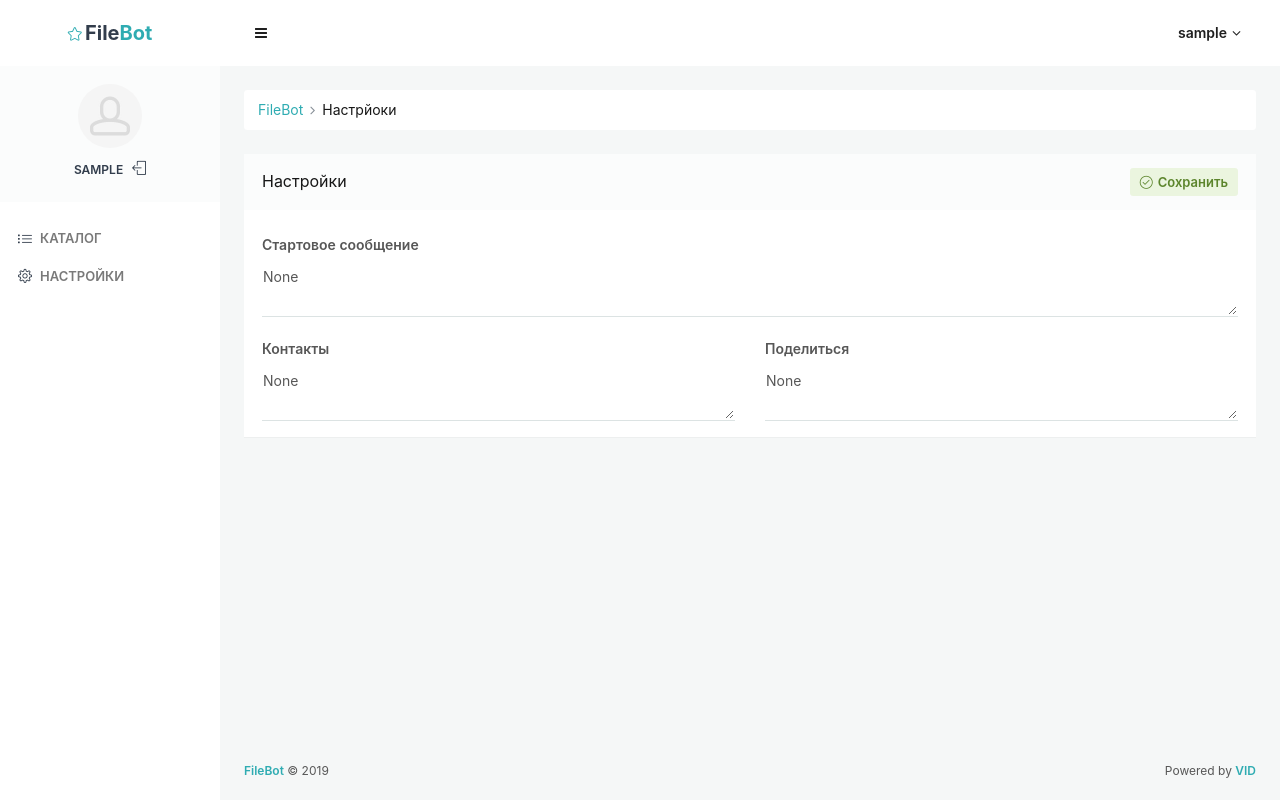
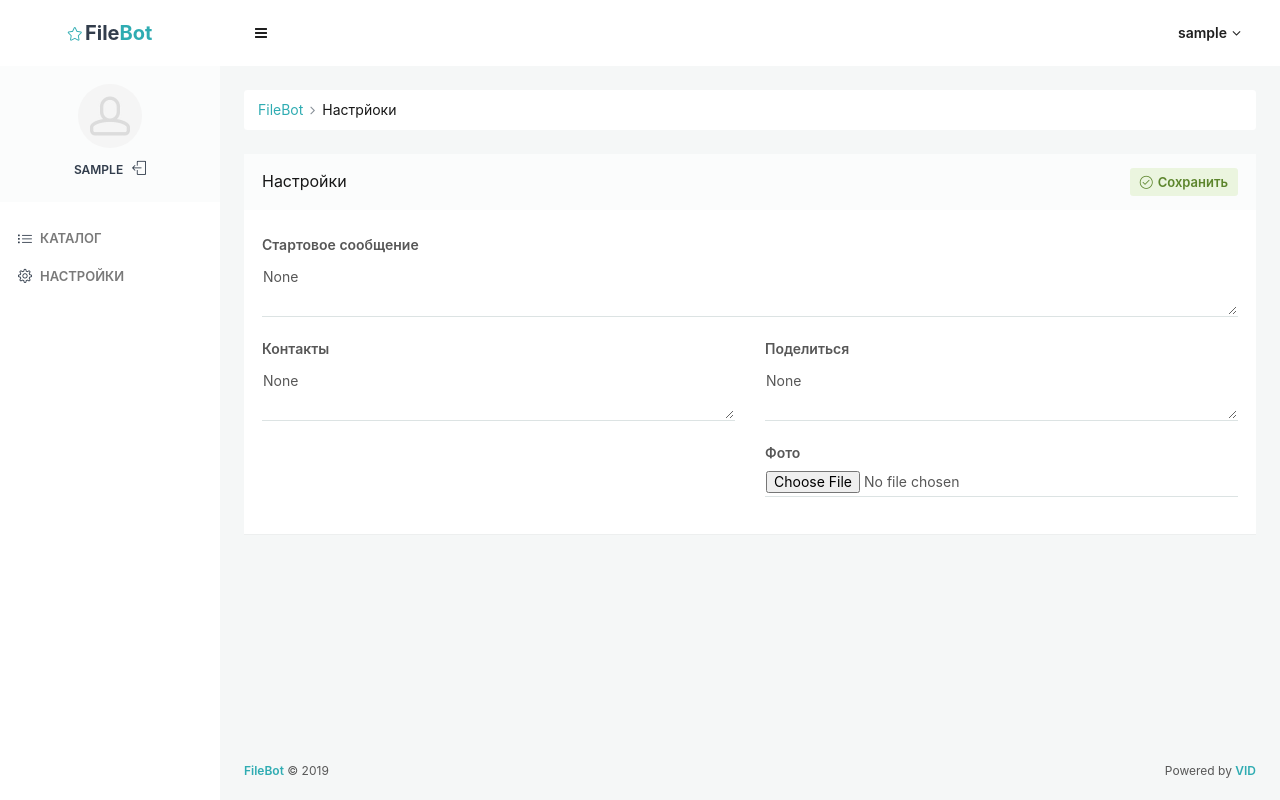
Before and after one commit to dmitriyl99/FilesBot, a Django app: page /settings/ in a window 1280 px wide. Run offline with Django 3.2, Linux system fonts and the light colour scheme; the visitor is signed in with stand-in values (Sample User, id 1); data that the repository does not hold is empty; some libraries are stand-ins or nearby versions.

Commit message:
Upload an image to share text

```diff
--- a/filebot/views/settings.py
+++ b/filebot/views/settings.py
@@ -8,7 +8,7 @@ from django.contrib import messages
 class SettingsView(LoginRequiredMixin, UpdateView):
     template_name = 'admin/settings/index.html'
     model = Settings
-    fields = ['share_text', 'contacts_text', 'start_message_text']
+    fields = ['share_text', 'contacts_text', 'start_message_text', 'share_photo']
     success_url = reverse_lazy('admin-settings')
 
     def get_object(self, queryset=None):
--- a/templates/admin/settings/index.html
+++ b/templates/admin/settings/index.html
@@ -4,7 +4,7 @@
     <span class="breadcrumb-item active">Настрйоки</span>
 {% endblock %}
 {% block content %}
-    <form action="" method="post">
+    <form action="" method="post" enctype="multipart/form-data">
     {% csrf_token %}
         <div class="block">
             <div class="block-header block-header-default">
@@ -49,6 +49,13 @@
                                 <div class="invalid-feedback">{{ error }}</div>
                             {% endfor %}
                         </div>
+                        <div class="form-group {% if form.share_photo.errors %}is-invalid{% endif %}">
+                            <div class="form-material form-material-primary">
+                                <input type="file" name="share_photo" id="{{ form.share_photo.id_for_label }}" class="form-control">
+                                <label for="{{ form.share_photo.id_for_label }}">Фото</label>
+                            </div>
+                            <img src="{{ object.share_photo.url }}" alt="" style="max-width: 100%">
+                        </div>
                     </div>
                 </div>
             </div>
```
